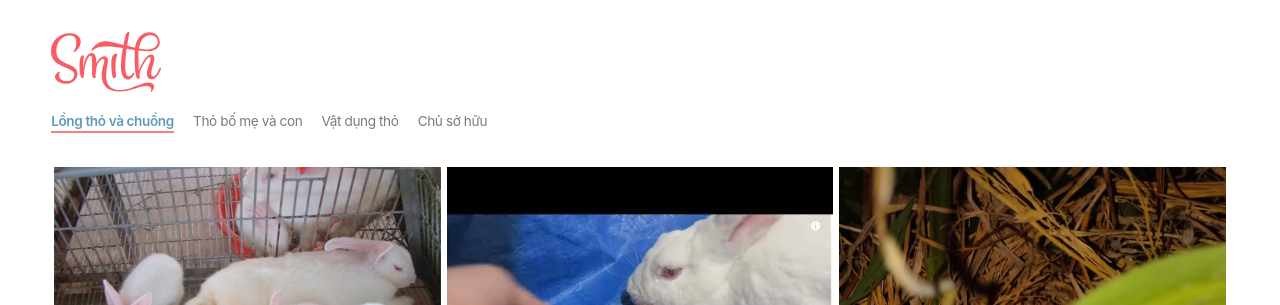
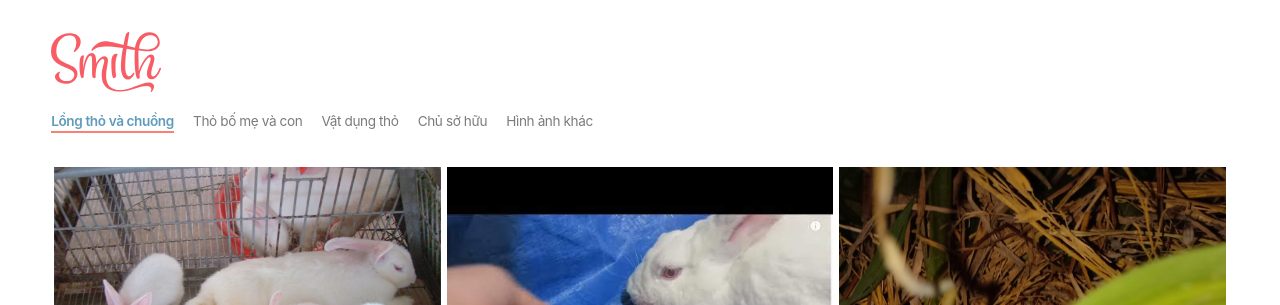
Before and after one commit to phamcongthuy/timothybsmith.photo, a Jekyll site: the page built from index.html, in a window 1280 px wide. Shown: the top 305 px of the page. Built offline with Jekyll 4.4.1, drawn with Linux system fonts in a browser that asks for light colours; some web fonts are replaced.

Commit message:
Update navigation.html

```diff
--- a/_includes/navigation.html
+++ b/_includes/navigation.html
@@ -4,5 +4,6 @@
     <li{% if page.url == '/weddings-events/' %} class="current"{% endif %}><a href="/weddings-events/">Thỏ bố mẹ và con</a></li>
     <li{% if page.url == '/products/' %} class="current"{% endif %}><a href="/products/">Vật dụng thỏ</a></li>
     <li{% if page.url == '/contact/' %} class="current"{% endif %}><a href="/contact/">Chủ sở hữu</a></li>
+    <li{% if page.url == '/khac/' %} class="current"{% endif %}><a href="/contact/">Hình ảnh khác</a></li>
   </ul>
 </nav>
```
